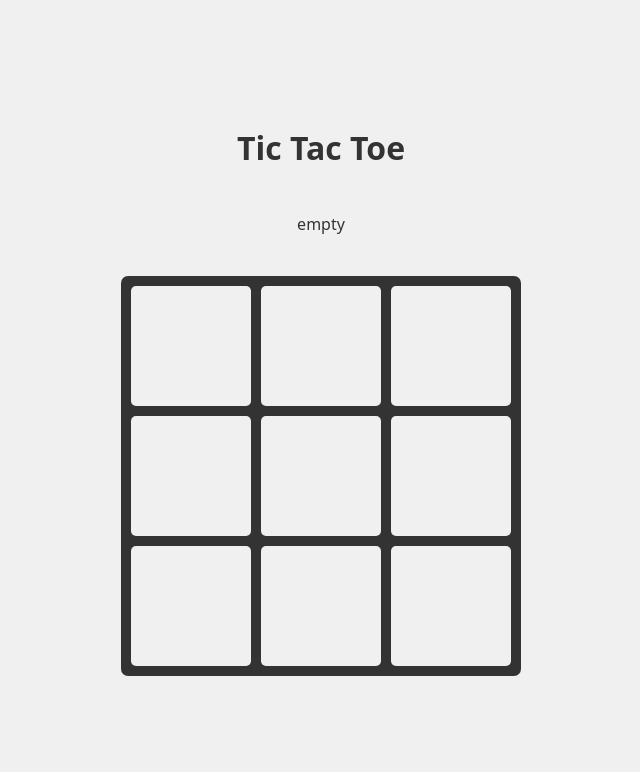
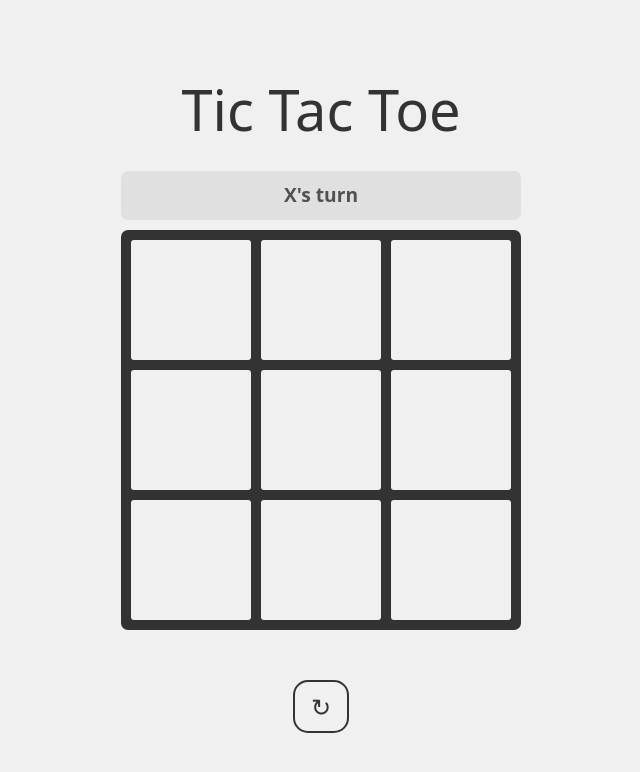
Before and after one commit to tinikov/tic-tac-toe, a plain HTML site: page index.html in a window 1280 px wide. Shown: the whole page, without its empty margins (319-959 px from the left). Drawn offline with Linux system fonts and the light colour scheme.

Commit message:
improved layout;add status dock; add restart button

```diff
--- a/index.html
+++ b/index.html
@@ -8,6 +8,7 @@
     <style>
         :root {
             font-family: system-ui, Arial, Helvetica, sans-serif;
+            font-size: 16px;
             line-height: 1.5;
             font-weight: 400;
             color: #333;
@@ -27,6 +28,23 @@
             min-height: 100vh;
         }
 
+        button {
+            font-family: inherit;
+            font-weight: inherit;
+            font-size: inherit;
+            color: inherit;
+            background-color: #f0f0f0;
+            padding: 8px 16px;
+            border: 2px solid #333;
+            border-radius: 15px;
+            cursor: pointer;
+            transition: background-color 0.2s;
+        }
+
+        button:hover {
+            background-color: #d5d5d5;
+        }
+
         .container {
             max-width: 1280px;
             margin: 0 auto;
@@ -34,13 +52,20 @@
             text-align: center;
         }
 
-        h1 {
-            margin: auto;
-            color: #333;
+        #game-title {
+            font-size: 3.5rem;
+            font-weight: 100;
         }
 
         #status-dock {
-            margin: 40px auto;
+            margin-top: 20px;
+            margin-bottom: 10px;
+            font-size: 1.2rem;
+            font-weight: 600;
+            color: #515151;
+            background: #e0e0e0;
+            padding: 10px;
+            border-radius: 7px;
         }
 
         #board {
@@ -54,11 +79,15 @@
             border-radius: 7px;
         }
 
+        #restart-button {
+            font-size: 1.5rem;
+            font-weight: 600;
+            margin-top: 50px;
+        }
+
         .cell {
-            color: #333;
-            background-color: #f0f0f0;
             border: none;
-            border-radius: 5px;
+            border-radius: 3px;
             font-size: 48px;
             font-weight: bold;
             cursor: pointer;
@@ -66,10 +95,6 @@
             justify-content: center;
             align-items: center;
             transition: background-color 0.2s;
-        }
-
-        .cell:hover {
-            background-color: #d5d5d5;
         }
 
         .cell:disabled {
@@ -81,9 +106,12 @@
 
 <body>
     <div class="container">
-        <h1>Tic Tac Toe</h1>
-        <div id="status-dock">empty</div>
+        <div id="game-title">
+            Tic Tac Toe
+        </div>
+        <div id="status-dock"></div>
         <div id="board"></div>
+        <button id="restart-button" onclick="restartGame()">↻</button>
     </div>
 
     <script>
@@ -91,13 +119,9 @@
         let currentPlayer = 'X';
         let boardState = Array(9).fill(null);
 
-        // Set up status dock
-        // const statusDock = document.getElementById('status-dock');
-        // let statusText = document.createElement('div');
-        // let restartButton = document.createElement('button');
-        // restartButton.textContent = 'Restart Game';
-        // statusDock.appendChild(restartButton);
-        // updateStatus();
+        // Create status dock
+        const statusDock = document.getElementById('status-dock');
+        updateStatus();
 
         // Create board element
         const board = document.getElementById('board');
@@ -113,9 +137,19 @@
             cell.onclick = () => {
                 if (makeMove(cell, i)) {
                     // updateStatus();
-                    checkGameOver();
+                    isCurrentPlayerWin();
                     console.log(boardState)
                 };
+            }
+        }
+
+        function updateStatus() {
+            statusDock.textContent = `${currentPlayer}'s turn`;
+        }
+
+        function disableBoard() {
+            for (const cell of board.children) {
+                cell.disabled = true;
             }
         }
 
@@ -130,7 +164,7 @@
             return true;
         }
 
-        function checkGameOver() {
+        function isCurrentPlayerWin() {
             const winningCombinations = [
                 [0, 1, 2],
                 [3, 4, 5],
@@ -145,18 +179,21 @@
             for (const combination of winningCombinations) {
                 const [a, b, c] = combination;
                 if (boardState[a] && boardState[a] === boardState[b] && boardState[a] === boardState[c]) {
-                    alert(`Player ${boardState[a]} wins!`);
+                    console.log(`Player ${boardState[a]} wins!`);
 
-                    for (cell of board.children) {
-                        cell.disabled = true;
-                    }
-                    return;
+                    return true;
                 }
             }
+        }
 
-
-            // Check for win conditions or draw here
-
+        function restartGame() {
+            currentPlayer = 'X';
+            boardState = Array(9).fill(null);
+            for (const cell of board.children) {
+                cell.textContent = '';
+                cell.disabled = false;
+            }
+            // updateStatus();
         }
 
         // function updateStatus() {
```
